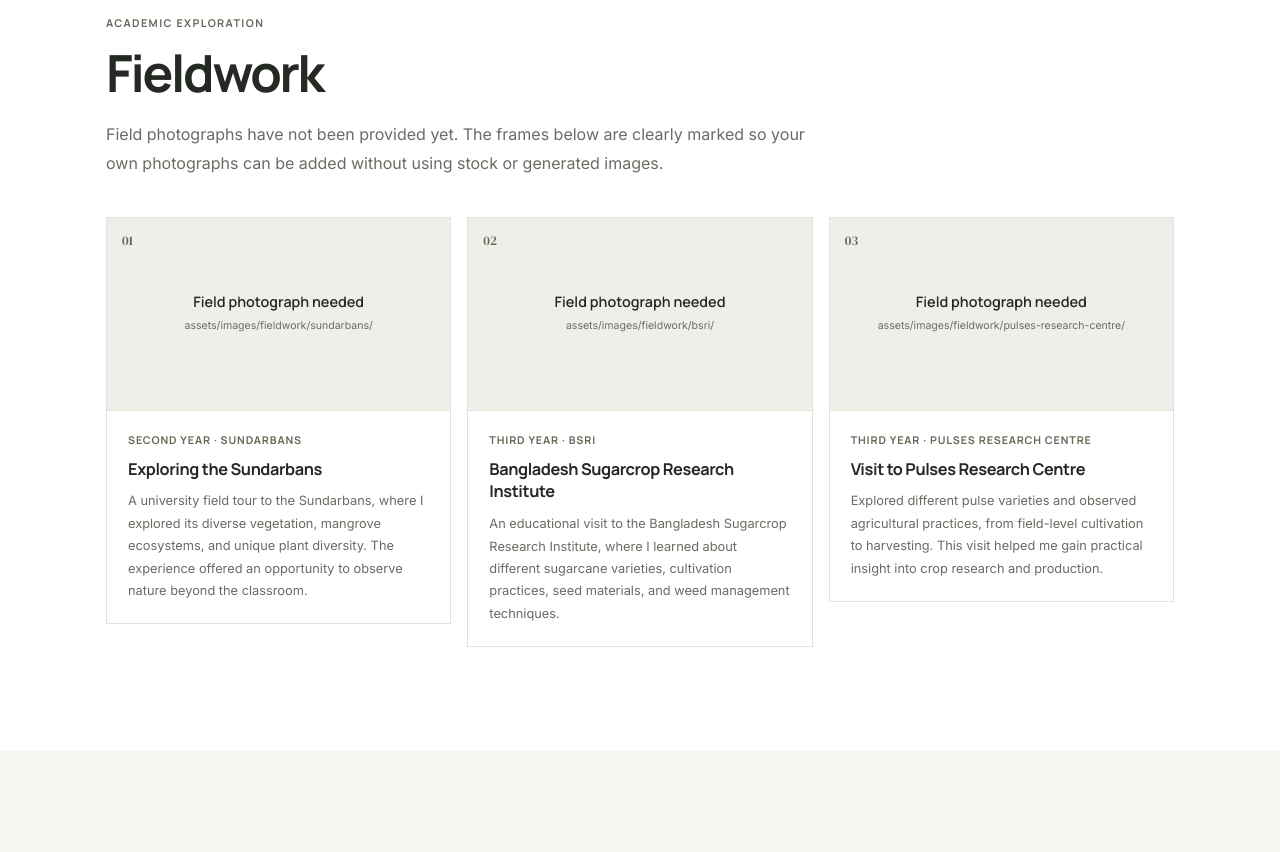
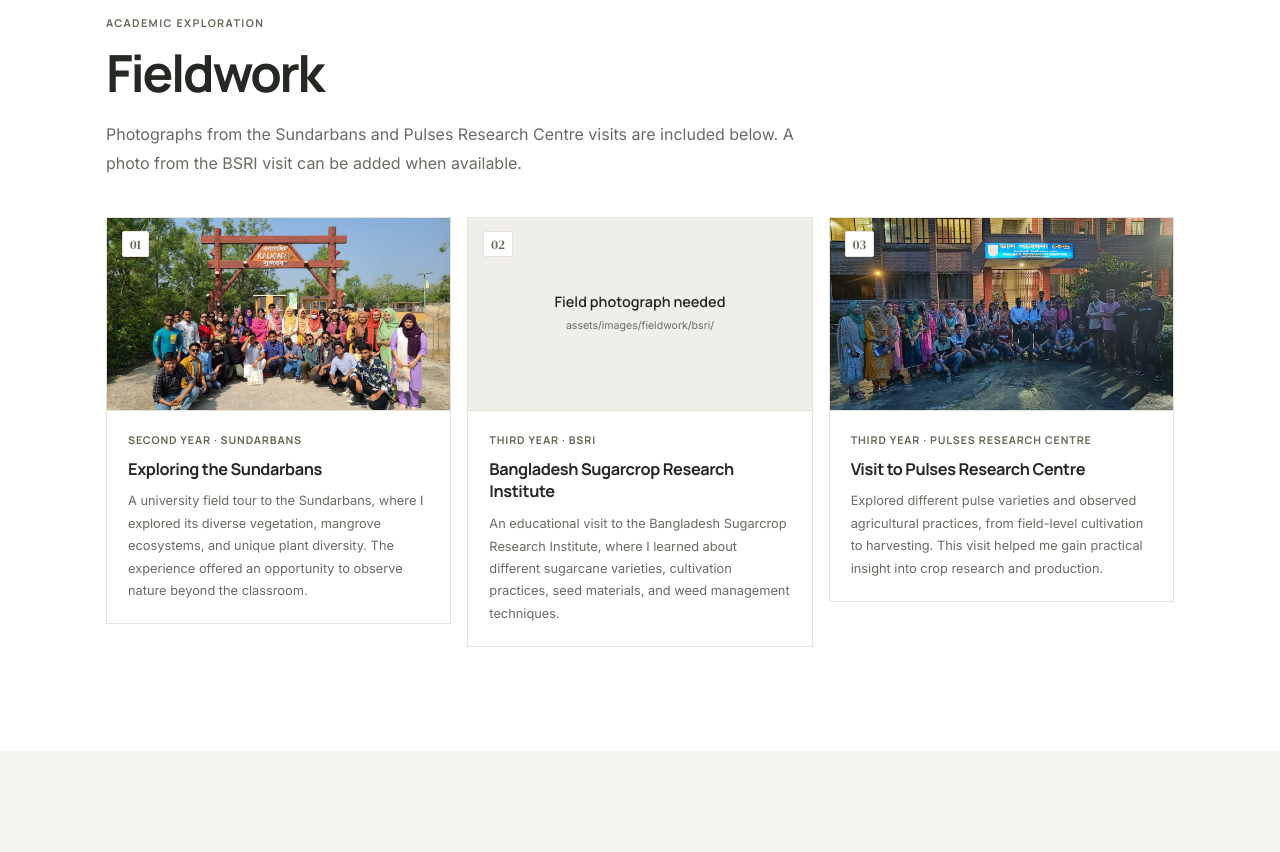
Before and after one commit to jannatunnayemjui42-del/Jui, a plain HTML site: page index.html in a window 1280 px wide. Shown: the part 2980-3832 px from the top of the page. Drawn offline with Linux system fonts and the light colour scheme.

Commit message:
Add fieldwork visit photos
Add supplied Sundarbans and Pulses Research Centre photos.

Co-authored-by: Copilot <223556219+Copilot@users.noreply.github.com>

```diff
--- a/index.html
+++ b/index.html
@@ -187,14 +187,13 @@
         <div class="section-heading section-heading-wide reveal">
           <p class="eyebrow">Academic exploration</p>
           <h2 id="fieldwork-title">Fieldwork</h2>
-          <p class="section-intro">Field photographs have not been provided yet. The frames below are clearly marked so your own photographs can be added without using stock or generated images.</p>
+          <p class="section-intro">Photographs from the Sundarbans and Pulses Research Centre visits are included below. A photo from the BSRI visit can be added when available.</p>
         </div>
         <div class="fieldwork-grid">
           <article class="fieldwork-card reveal">
-            <div class="fieldwork-media" role="img" aria-label="Photo not provided yet for Exploring the Sundarbans">
+            <div class="fieldwork-media">
+              <img class="fieldwork-image" src="assets/images/fieldwork/sundarbans/kalagachia-field-visit.jpg" alt="University field trip group at the Kalagachia Sundarbans entrance." loading="lazy" decoding="async">
               <span class="media-index">01</span>
-              <span class="media-message">Field photograph needed</span>
-              <span class="media-path">assets/images/fieldwork/sundarbans/</span>
             </div>
             <div class="fieldwork-info">
               <p class="eyebrow">Second Year <span aria-hidden="true">·</span> Sundarbans</p>
@@ -215,10 +214,9 @@
             </div>
           </article>
           <article class="fieldwork-card reveal">
-            <div class="fieldwork-media" role="img" aria-label="Photo not provided yet for the Pulses Research Centre visit">
+            <div class="fieldwork-media">
+              <img class="fieldwork-image" src="assets/images/fieldwork/pulses-research-centre/pulses-research-centre-visit.jpg" alt="Student group outside the Pulses Research Centre building." loading="lazy" decoding="async">
               <span class="media-index">03</span>
-              <span class="media-message">Field photograph needed</span>
-              <span class="media-path">assets/images/fieldwork/pulses-research-centre/</span>
             </div>
             <div class="fieldwork-info">
               <p class="eyebrow">Third Year <span aria-hidden="true">·</span> Pulses Research Centre</p>
--- a/style.css
+++ b/style.css
@@ -290,7 +290,8 @@ h4 { font: 700 1rem/1.45 var(--heading); }
   border-bottom: 1px solid var(--border);
   text-align: center;
 }
-.media-index { position: absolute; top: 13px; left: 15px; color: var(--accent); font: 500 .82rem var(--display); }
+.fieldwork-image { position: absolute; inset: 0; width: 100%; height: 100%; object-fit: cover; }
+.media-index { position: absolute; z-index: 1; top: 13px; left: 15px; padding: 3px 7px; border: 1px solid var(--border); border-radius: 2px; background: var(--surface); color: var(--accent); font: 500 .82rem var(--display); }
 .media-message { color: var(--text); font: 600 .9rem var(--heading); }
 .media-path { color: var(--muted); font-size: .66rem; overflow-wrap: anywhere; }
 .fieldwork-info { padding: 21px; }
```
Also changed, not shown: assets/images/fieldwork/pulses-research-centre/pulses-research-centre-visit.jpg (added), assets/images/fieldwork/sundarbans/kalagachia-field-visit.jpg (added), 1 other file.
